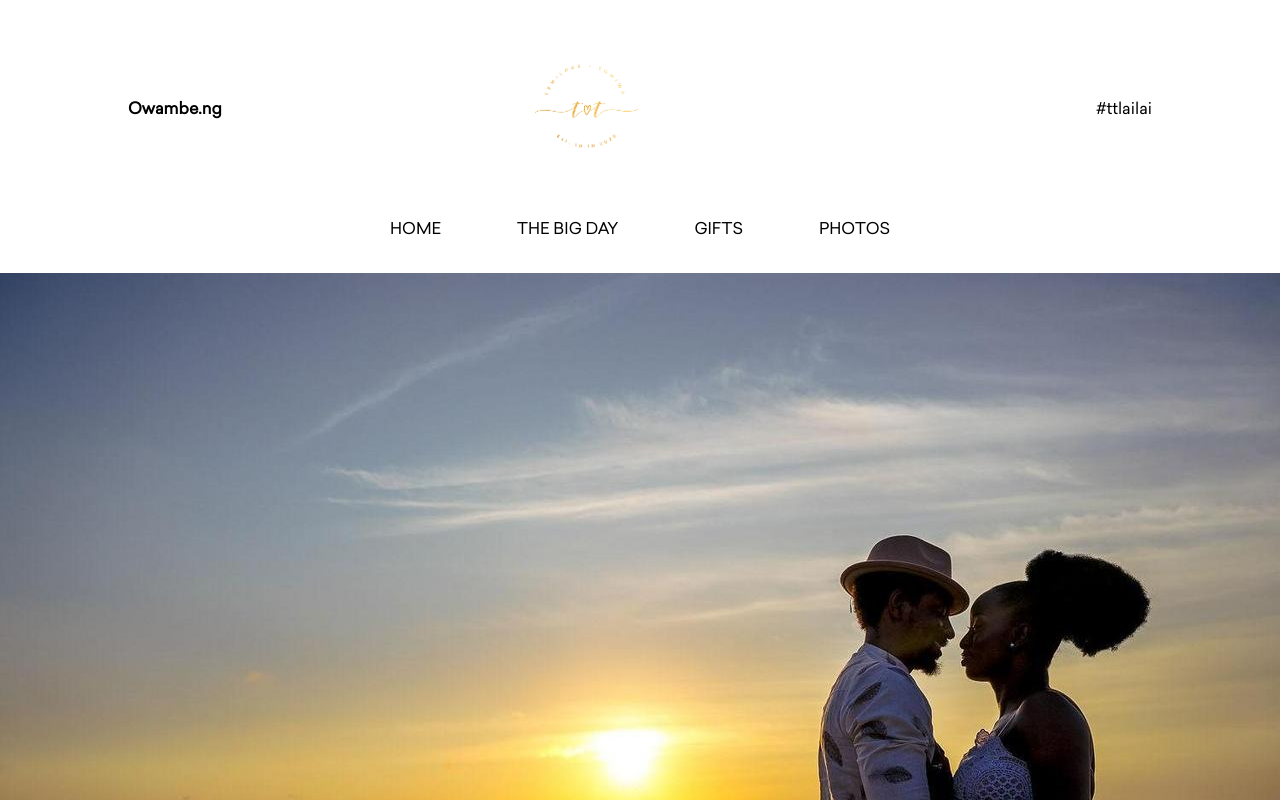
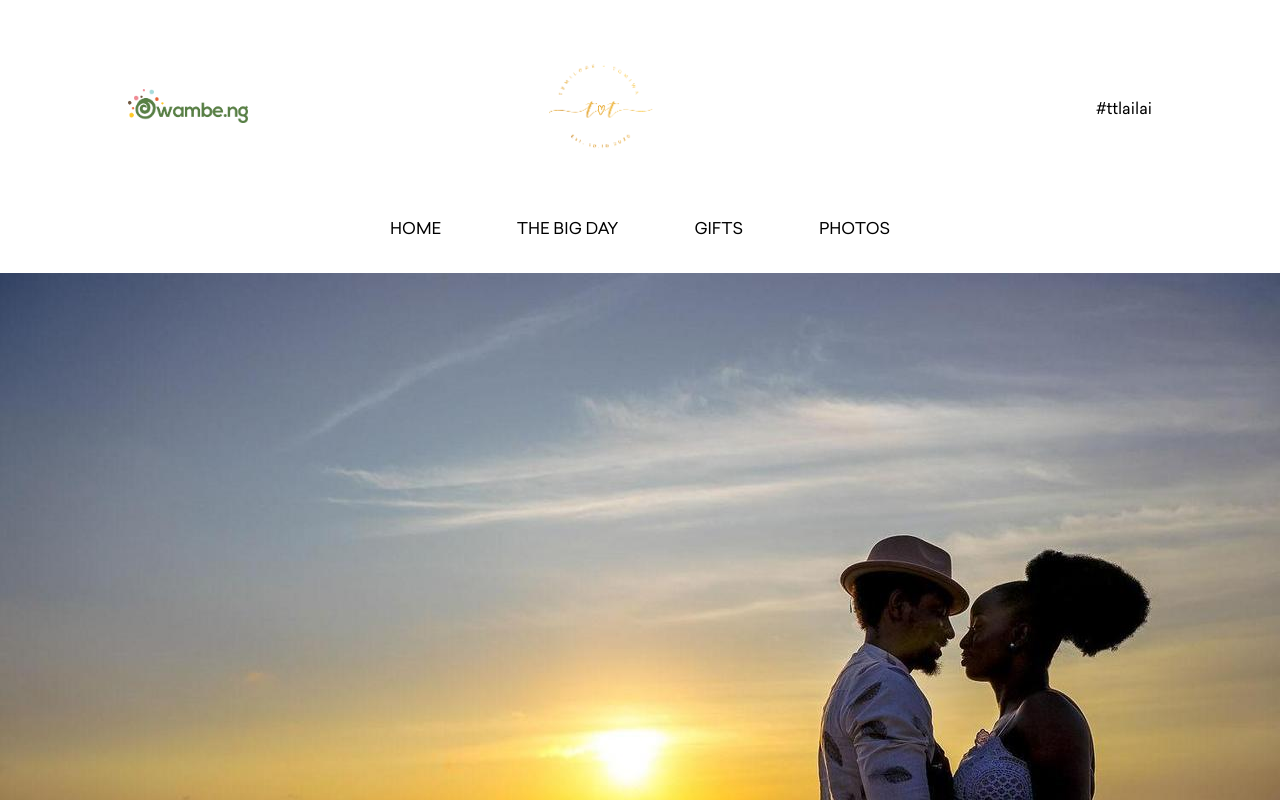
Before and after one commit to mrtoluadesina/linkup-website, a React (Create React App) app: page /event in a window 1280 px wide. Shown: the top 800 px of the page. Built offline with nearby package versions, Linux system fonts and the light colour scheme.

Commit message:
update logo link in header

```diff
--- a/src/components/Header/EventHeader.tsx
+++ b/src/components/Header/EventHeader.tsx
@@ -11,7 +11,7 @@ const EventHeader: React.FC<ComponentProps> = (props) => {
             <div className="container section-center-middle">
                 <div className="top-header justify-space">
                     <div className="logo-item">
-                        <Link to="/"><p>Owambe.ng</p></Link>
+                    <Link to="/"><img src="/assets/images/logo.png" alt="brand" /></Link>
                     </div>
                     <div className="wedding-logo">
                         <img src="/assets/images/wedding-logo.png" alt="wedding" />
--- a/src/components/Header/index.tsx
+++ b/src/components/Header/index.tsx
@@ -9,12 +9,12 @@ const Header: React.FC<ComponentProps> = (props) => {
         <header className="home section-center-middle">
             <div className="container justify-space">
                 <div className="logo-item">
-                    <Link to="/"><p>Owambe.ng</p></Link>
+                    <Link to="/"><img src="/assets/images/logo-alt.png" alt="brand" /></Link>
                 </div>
                 <div className="menu">
                     {/* <Link to="/">Join Event</Link> */}
-                    <a href="https://linkup-app.netlify.app" className="btn">Create Event</a>
-                    {/* <a href="https://app.owambe.ng" className="btn">Create Event</a> */}
+                    {/* <a href="https://linkup-app.netlify.app" className="btn">Create Event</a> */}
+                    <a href="https://app.owambe.ng" className="btn">Create Event</a>
                 </div>
             </div>
         </header>
```
